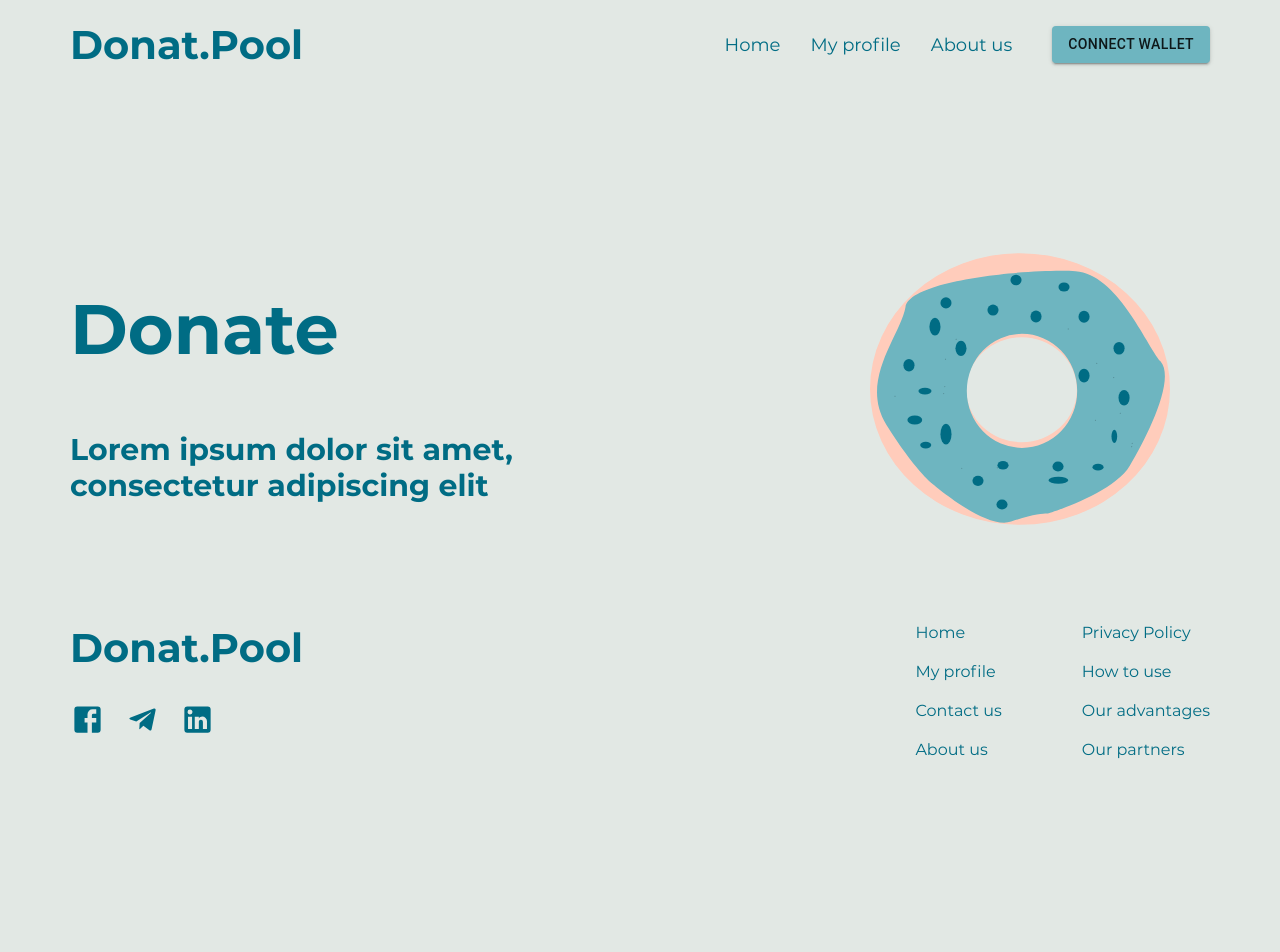
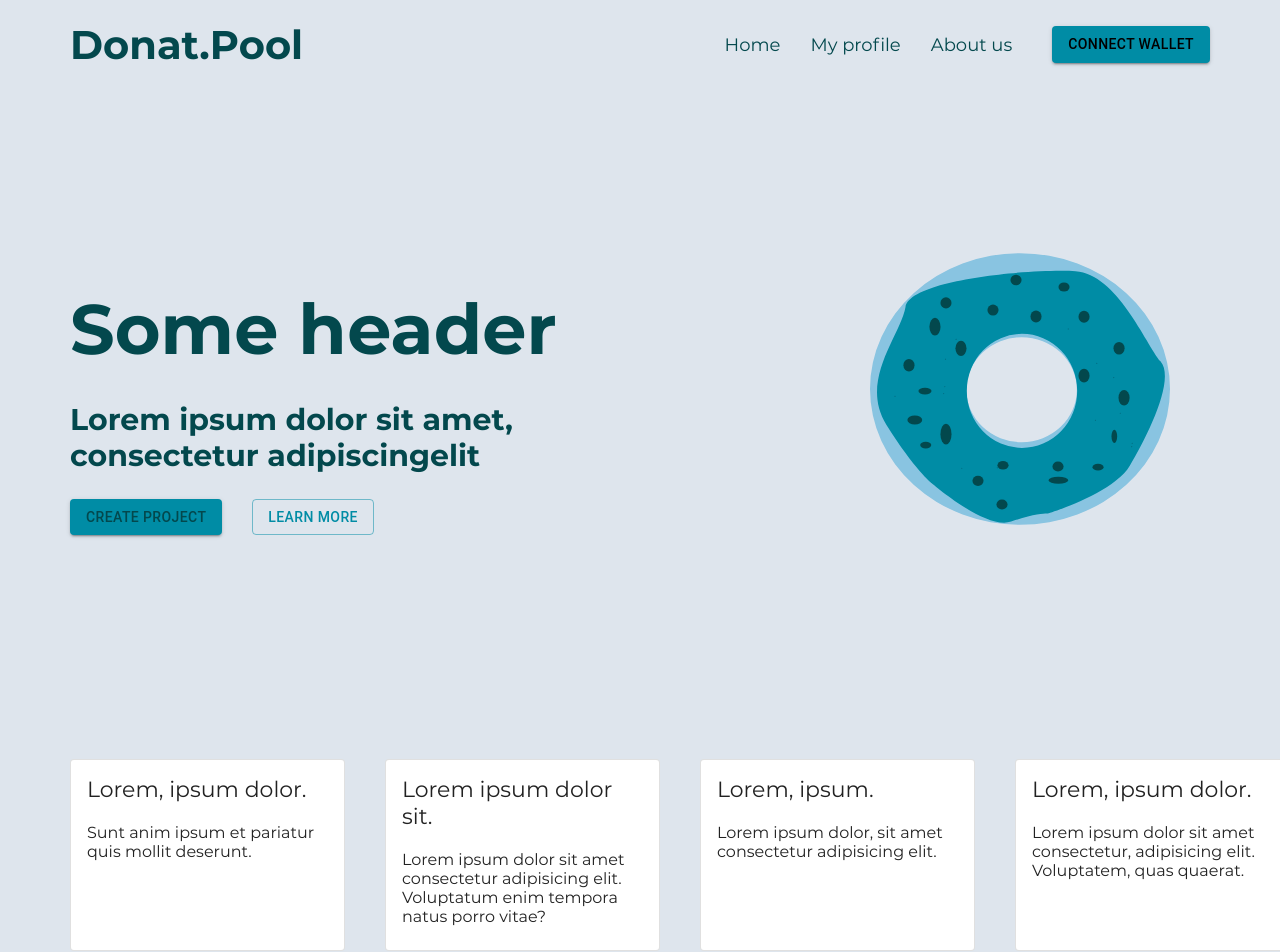
Before and after one commit to cardano-enthusiasts/donat-pool-frontend, a Next.js app: page / in a window 1280 px wide. Shown: the top 952 px of the page. Before the commit the page ends 839 px from the top, so only its background shows below. Built offline with nearby package versions, Linux system fonts and the light colour scheme.

Commit message:
added cards, theme

```diff
--- a/src/layouts/Home/Home.styled.ts
+++ b/src/layouts/Home/Home.styled.ts
@@ -1,3 +1,4 @@
+import { type Theme } from '@mui/material';
 import styled from 'styled-components';
 
 import { baseContainer } from 'shared/styles/mixins';
@@ -6,18 +7,23 @@ const Wrapper = styled.div`
   ${baseContainer}
 `;
 
-const Inner = styled.div`
+const MainScreen = styled.div<{ theme: Theme }>`
   display: flex;
+  min-height: 60vh;
   margin-top: 150px;
-  color: #006c84;
+  color: ${({ theme }) => theme.palette.primary.main};
 `;
 
-const Intro = styled.div``;
+const Intro = styled.div`
+  span {
+    color: ${({ theme }) => theme.palette.primary.main};
+  }
+`;
 
 const Title = styled.h1`
   max-width: 500px;
   font-size: 70px;
-  margin-bottom: 60px;
+  margin-bottom: 30px;
 `;
 
 const Description = styled.h2`
@@ -30,4 +36,24 @@ const BigImg = styled.div`
   margin-left: 300px;
 `;
 
-export { Wrapper, Inner, Title, Description, Intro, BigImg };
+const MainButtons = styled.div`
+  display: flex;
+  gap: 30px;
+`;
+
+const IntroInner = styled.div``;
+const CardsWrapper = styled.div`
+  margin: 40px 0;
+`;
+
+export {
+  Wrapper,
+  Title,
+  Description,
+  Intro,
+  BigImg,
+  MainButtons,
+  IntroInner,
+  MainScreen,
+  CardsWrapper,
+};
--- a/src/layouts/Home/Home.tsx
+++ b/src/layouts/Home/Home.tsx
@@ -1,28 +1,53 @@
+import { useTheme } from '@emotion/react';
+import { Button } from '@mui/material';
 import Image from 'next/image';
+
+import Cards from 'shared/components/Cards/Cards';
 
 import {
   BigImg,
   Description,
-  Inner,
+  MainScreen,
   Intro,
+  MainButtons,
   Title,
   Wrapper,
+  IntroInner,
+  CardsWrapper,
 } from './Home.styled';
 
 const Home = () => {
+  const theme = useTheme();
+
   return (
     <Wrapper>
-      <Inner>
-        <Intro>
-          <Title>Donate</Title>
-          <Description>
-            Lorem ipsum dolor sit amet, consectetur adipiscing elit
-          </Description>
+      <MainScreen theme={theme}>
+        <Intro theme={theme}>
+          <IntroInner>
+            <Title>
+              Some <span>header</span>
+            </Title>
+            <Description>
+              Lorem ipsum dolor sit amet, <span>consectetur adipiscing</span>
+              elit
+            </Description>
+            <MainButtons>
+              <Button variant="contained" color="accent">
+                Create project
+              </Button>
+              <Button variant="outlined" color="accent">
+                Learn more
+              </Button>
+            </MainButtons>
+          </IntroInner>
         </Intro>
         <BigImg>
           <Image src="/img/donut.svg" width="300" height="300" alt="donut" />
         </BigImg>
-      </Inner>
+      </MainScreen>
+      <CardsWrapper>
+        <Cards />
+      </CardsWrapper>
     </Wrapper>
   );
 };
--- a/src/pages/_app.tsx
+++ b/src/pages/_app.tsx
@@ -2,12 +2,12 @@ import { ThemeProvider } from '@mui/material/styles';
 import type { AppProps } from 'next/app';
 
 import { Fonts, GlobalStyles } from 'shared/styles/global';
-import theme from 'shared/styles/theme';
+import { colors, theme } from 'shared/styles/theme';
 
 const App = ({ Component, pageProps }: AppProps) => {
   return (
     <>
-      <GlobalStyles />
+      <GlobalStyles neutral={colors.neutral} />
       <Fonts />
       <ThemeProvider theme={theme}>
         <Component {...pageProps} />
--- /dev/null
+++ b/src/shared/components/Card/Card.styled.ts
@@ -0,0 +1,9 @@
+import styled from 'styled-components';
+
+const Title = styled.div`
+  font-size: 22px;
+  margin-bottom: 20px;
+`;
+const Description = styled.div``;
+
+export { Title, Description };
--- /dev/null
+++ b/src/shared/components/Card/Card.tsx
@@ -0,0 +1,16 @@
+import { Card as CardMui, CardContent } from '@mui/material';
+
+import { Description, Title } from './Card.styled';
+
+const Card = ({ title, description }) => {
+  return (
+    <CardMui variant="outlined" sx={{ minWidth: 275 }}>
+      <CardContent>
+        <Title>{title}</Title>
+        <Description>{description}</Description>
+      </CardContent>
+    </CardMui>
+  );
+};
+
+export default Card;
--- /dev/null
+++ b/src/shared/components/Cards/Cards.styled.ts
@@ -0,0 +1,8 @@
+import styled from 'styled-components';
+
+const Wrapper = styled.div`
+  display: flex;
+  gap: 40px;
+`;
+
+export { Wrapper };
--- /dev/null
+++ b/src/shared/components/Cards/Cards.tsx
@@ -0,0 +1,38 @@
+import { Wrapper } from './Cards.styled';
+import Card from '../Card/Card';
+
+const Cards = () => {
+  const info = [
+    {
+      title: 'Lorem, ipsum dolor.',
+      description: 'Sunt anim ipsum et pariatur quis mollit deserunt.',
+      id: 0,
+    },
+    {
+      title: 'Lorem ipsum dolor sit.',
+      description:
+        'Lorem ipsum dolor sit amet consectetur adipisicing elit. Voluptatum enim tempora natus porro vitae?',
+      id: 1,
+    },
+    {
+      title: 'Lorem, ipsum.',
+      description: 'Lorem ipsum dolor, sit amet consectetur adipisicing elit.',
+      id: 2,
+    },
+    {
+      title: 'Lorem, ipsum dolor.',
+      description:
+        'Lorem ipsum dolor sit amet consectetur, adipisicing elit. Voluptatem, quas quaerat.',
+      id: 3,
+    },
+  ];
+  return (
+    <Wrapper>
+      {info.map(({ title, description, id }) => (
+        <Card title={title} description={description} key={id} />
+      ))}
+    </Wrapper>
+  );
+};
+
+export default Cards;
--- a/src/shared/components/Logo/Logo.styled.ts
+++ b/src/shared/components/Logo/Logo.styled.ts
@@ -1,9 +1,10 @@
+import { type Theme } from '@mui/material';
 import styled from 'styled-components';
 
-const LogoLink = styled.a`
+const LogoLink = styled.a<{ theme: Theme }>`
   font-size: 40px;
   font-weight: bold;
-  color: #006c84;
+  color: ${({ theme }) => theme.palette.primary.main};
   text-decoration: none;
 `;
 
--- a/src/shared/components/Logo/Logo.tsx
+++ b/src/shared/components/Logo/Logo.tsx
@@ -1,11 +1,14 @@
+import { useTheme } from '@emotion/react';
 import LinkNext from 'next/link';
 
 import { LogoLink } from './Logo.styled';
 
 const Logo = () => {
+  const theme = useTheme();
+
   return (
     <LinkNext href="/" passHref legacyBehavior>
-      <LogoLink>Donat.Pool</LogoLink>
+      <LogoLink theme={theme}>Donat.Pool</LogoLink>
     </LinkNext>
   );
 };
--- a/src/shared/components/WalletButton/WalletButton.tsx
+++ b/src/shared/components/WalletButton/WalletButton.tsx
@@ -2,7 +2,7 @@ import { Button } from '@mui/material';
 
 const WalletButton = () => {
   return (
-    <Button variant="contained" color="secondary">
+    <Button variant="contained" color="accent">
       Connect wallet
     </Button>
   );
--- a/src/shared/styles/global.ts
+++ b/src/shared/styles/global.ts
@@ -2,7 +2,7 @@ import { createGlobalStyle } from 'styled-components';
 
 import fonts from 'shared/styles/fonts.module.css';
 
-const GlobalStyles = createGlobalStyle`
+const GlobalStyles = createGlobalStyle<{ neutral }>`
   html,
   body {
     padding: 0;
@@ -16,7 +16,7 @@ const GlobalStyles = createGlobalStyle`
   }
 
   body {
-    background-color: #E2E8E4;
+    background-color:${({ neutral }) => neutral};
   }
 
   #__next {
--- a/src/shared/styles/theme.ts
+++ b/src/shared/styles/theme.ts
@@ -3,44 +3,53 @@ import { createTheme, type PaletteColorOptions } from '@mui/material/styles';
 declare module '@mui/material/styles' {
   interface Palette {
     neutral: PaletteColorOptions;
+    darkNeutral: PaletteColorOptions;
     accent: PaletteColorOptions;
+    lightAccent: PaletteColorOptions;
   }
   interface PaletteOptions {
     neutral: PaletteColorOptions;
+    darkNeutral: PaletteColorOptions;
     accent: PaletteColorOptions;
+    lightAccent: PaletteColorOptions;
   }
 }
 
 declare module '@mui/material/Button' {
   interface ButtonPropsColorOverrides {
     neutral: true;
+    darkNeutral: true;
     accent: true;
+    lightAccent: true;
   }
 }
 
-const { primary, secondary, neutral, accent } = {
-  primary: '#006C84',
-  secondary: '#6EB5C0',
-  neutral: '#E2E8E4',
-  accent: '#E2E8E4',
+const colors = {
+  primary: '#03484D',
+  neutral: '#DEE5ED',
+  darkNeutral: '#DEE5ED',
+  accent: '#008CA5',
+  lightAccent: '#8AC1C8',
 };
 
 const theme = createTheme({
   palette: {
     primary: {
-      main: primary,
+      main: colors.primary,
     },
-    secondary: {
-      main: secondary,
-      dark: '#63a2ac',
+    darkNeutral: {
+      main: colors.darkNeutral,
     },
     neutral: {
-      main: neutral,
+      main: colors.neutral,
     },
     accent: {
-      main: accent,
+      main: colors.accent,
+    },
+    lightAccent: {
+      main: colors.lightAccent,
     },
   },
 });
 
-export default theme;
+export { theme, colors };
```
Also changed, not shown: public/img/donat-pool.svg (deleted), public/img/donut.svg.
